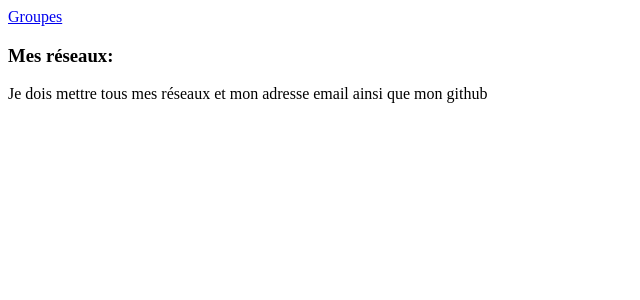
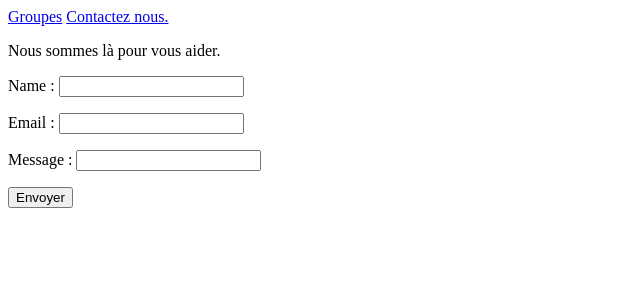
Before and after one commit to Akeops/django_wab_app, a Django app: template merchex/listings/templates/listings/contact.html in a window 1280 px wide. Shown: the top 300 px of the page, without its empty margins (0-640 px from the left). Run offline with Django 4.2, Linux system fonts and the light colour scheme; the template is opened without the code that fills it: values that come from a table or form of the project are taken from there, others are empty; some libraries are stand-ins or nearby versions.

Commit message:
Ajout d'un formulaire de contact

```diff
--- /dev/null
+++ b/merchex/listings/forms.py
@@ -0,0 +1,5 @@
+from django import forms
+class ContactUsForm(forms.Form):
+   name = forms.CharField(required=False)
+   email = forms.EmailField()
+   message = forms.CharField(max_length=1000)
--- a/merchex/listings/templates/listings/base.html
+++ b/merchex/listings/templates/listings/base.html
@@ -4,6 +4,7 @@
 <body>
 <nav>
     <a href="{% url 'liste-groupes' %}">Groupes</a>
+    <a href="{% url 'contact' %}">Contactez nous.</a>
 </nav>
     {% block content %}{% endblock %}
 </body>
--- a/merchex/listings/templates/listings/contact.html
+++ b/merchex/listings/templates/listings/contact.html
@@ -2,9 +2,12 @@
 
 {% block content %}
 
-    <title>Me contacter</title>
+<p>Nous sommes là pour vous aider.</p>
 
-    <h3>Mes réseaux:</h3>
-    <p>Je dois mettre tous mes réseaux et mon adresse email ainsi que mon github</p>
+<form action="" method="post" novalidate>
+{% csrf_token %}
+{{ form.as_p }}
+<input type="submit" value="Envoyer">
+</form>
 
 {% endblock %}
--- a/merchex/listings/templates/listings/listeBand.html
+++ b/merchex/listings/templates/listings/listeBand.html
@@ -18,6 +18,8 @@
                 <li><a href="{% url 'detail-groupe' song.band.id %}">{{ song.name }}</a></li>
         {% endfor %}
     </ul>
+
+
 </div>
 
 {% endblock %}
--- a/merchex/listings/urls.py
+++ b/merchex/listings/urls.py
@@ -4,5 +4,5 @@ from .views import listeGroupeEtSong, detailGroupe, contact
 urlpatterns = [
     path('', listeGroupeEtSong, name="liste-groupes"),
     path('<int:id>/', detailGroupe, name="detail-groupe"),
-    path('contact/', contact, name="listings-contact"),
+    path('contact-us/', contact, name="contact"),
 ]
--- a/merchex/merchex/settings.py
+++ b/merchex/merchex/settings.py
@@ -129,3 +129,4 @@ APPEND_SLASH = True
 # https://docs.djangoproject.com/en/4.2/ref/settings/#default-auto-field
 
 DEFAULT_AUTO_FIELD = "django.db.models.BigAutoField"
+EMAIL_BACKEND = 'django.core.mail.backends.console.EmailBackend'
```
Also changed, not shown: merchex/listings/views.py (+25 -1 lines).
